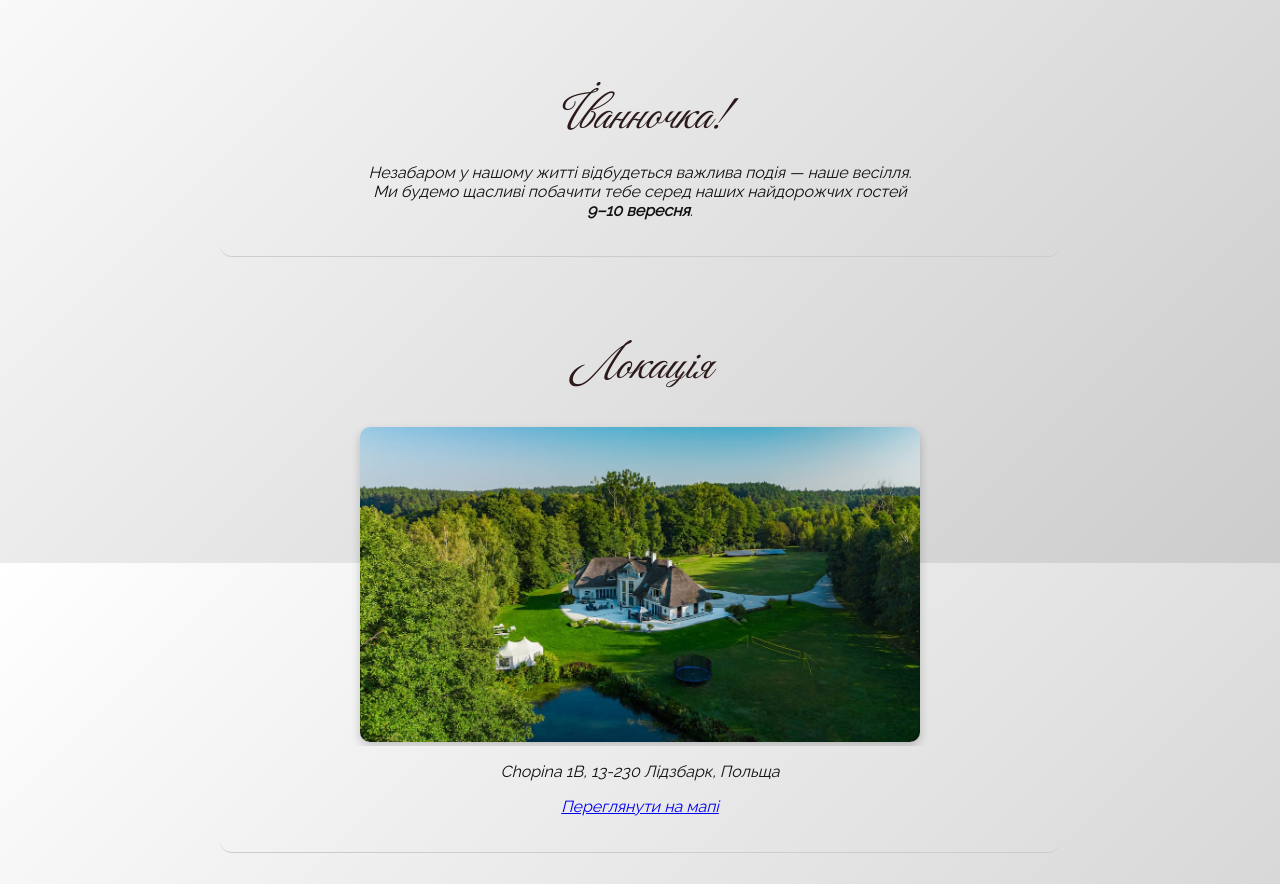
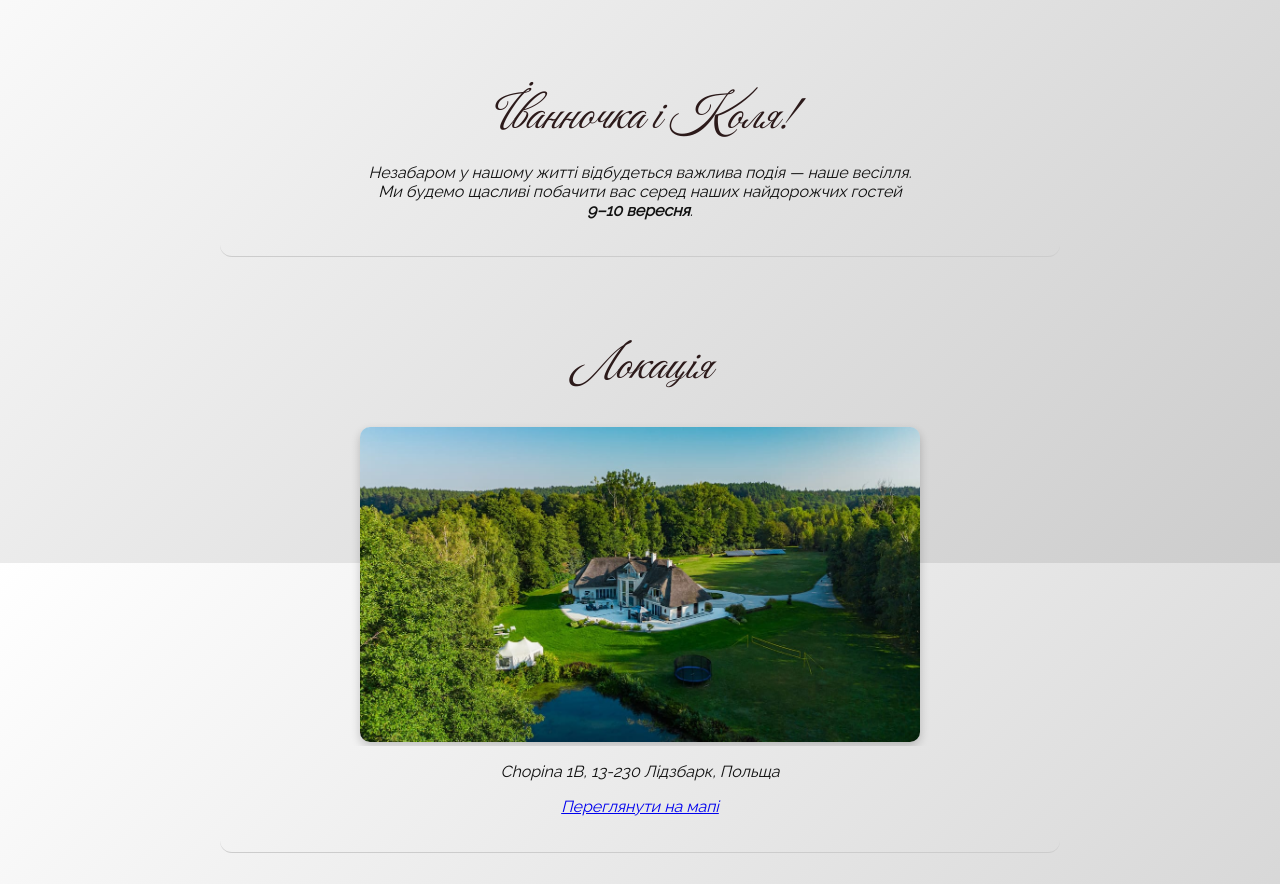
Before and after one commit to bogdan612/Ivanka, a plain HTML site: page index.html in a window 1280 px wide. Shown: the part 1037-1921 px from the top of the page. Drawn offline with Linux system fonts and the light colour scheme.

Commit message:
Update index.html

```diff
--- a/index.html
+++ b/index.html
@@ -169,10 +169,10 @@
 
   </div>
   <div class="section">
-    <h2>Іванночка!</h2>
+    <h2>Іванночка і Коля!</h2>
     <p>
       Незабаром у нашому житті відбудеться важлива подія — наше весілля.<br />
-      Ми будемо щасливі побачити тебе серед наших найдорожчих гостей<br />
+      Ми будемо щасливі побачити вас серед наших найдорожчих гостей<br />
       <strong>9–10 вересня</strong>.
     </p>
   </div>
```
